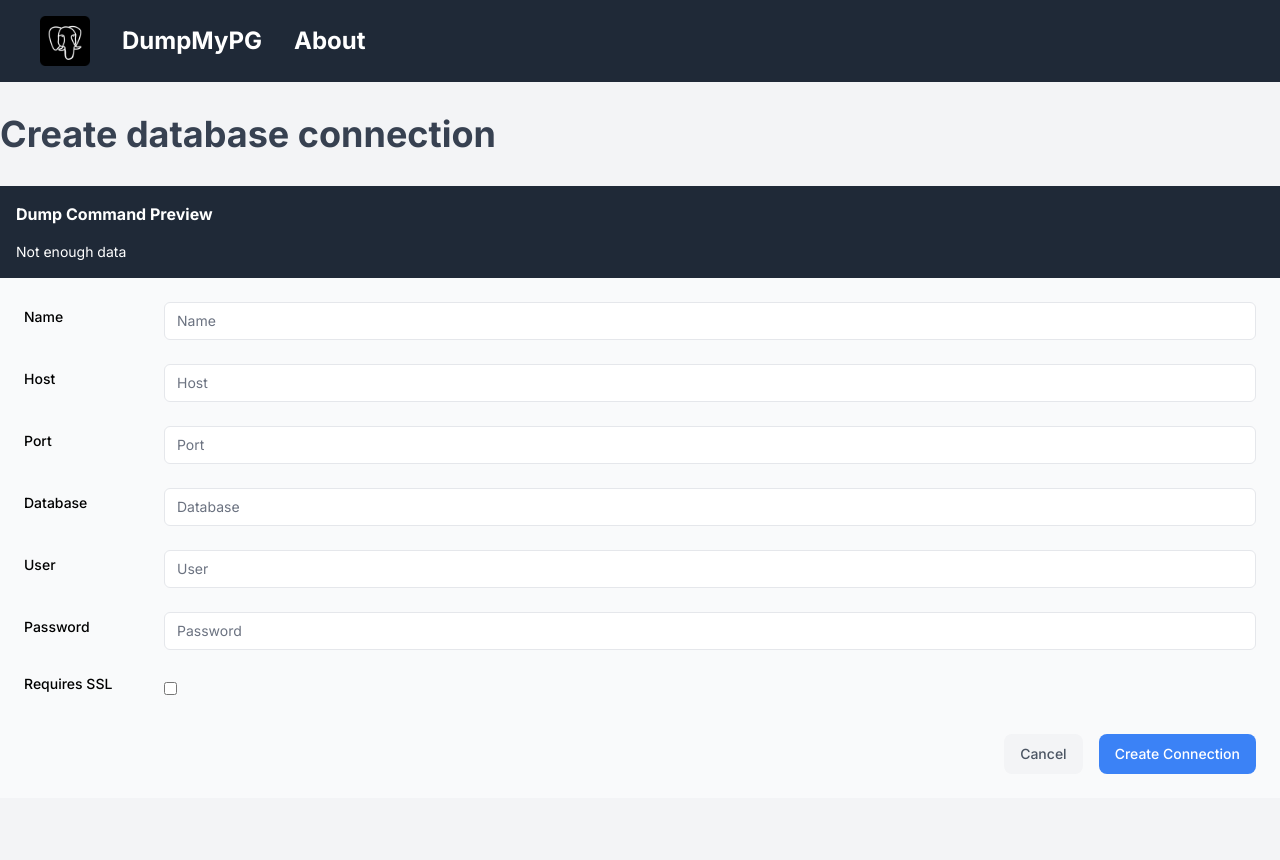
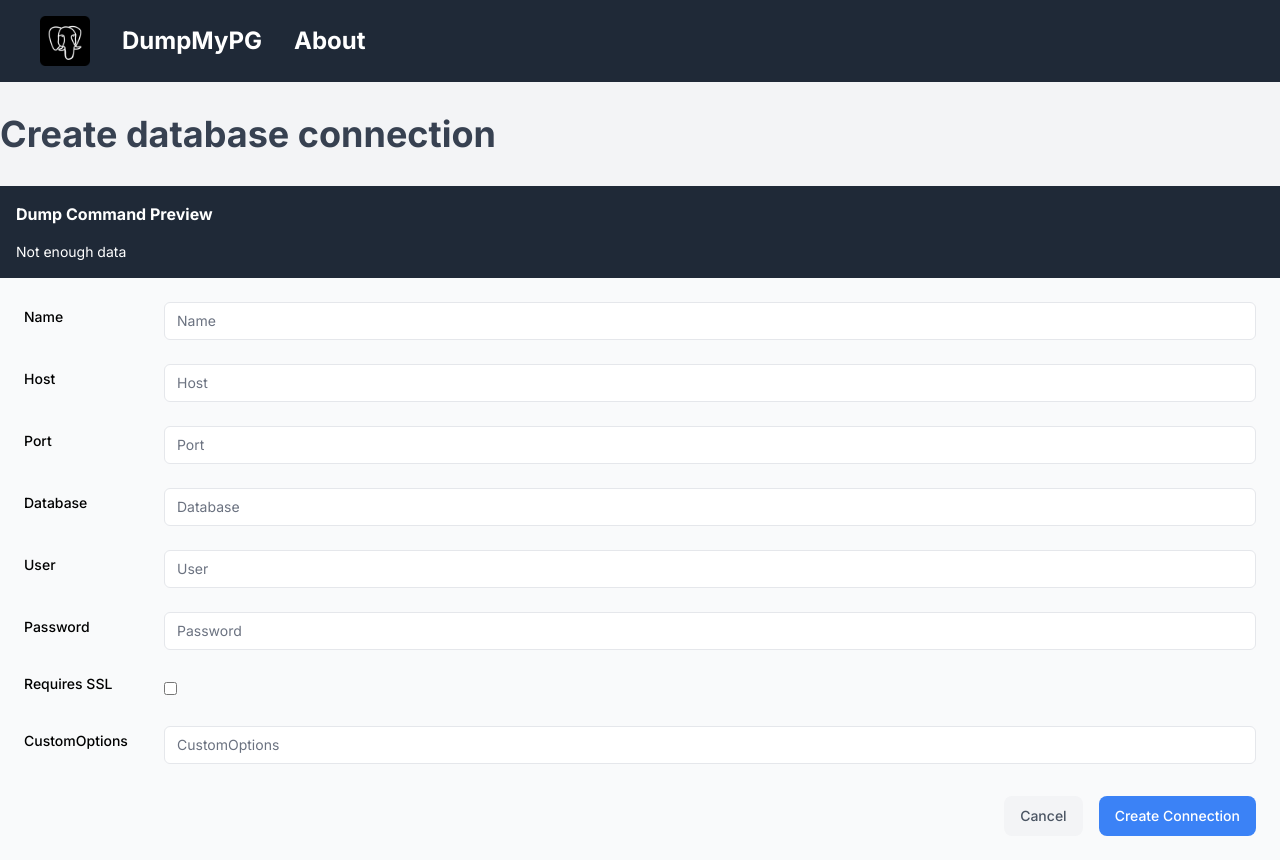
Before and after one commit to gmotta23/dumpmypg, a Next.js app: page /connections/create in a window 1280 px wide. Before the commit the page ends 800 px from the top, so only its background shows below. Built offline with nearby package versions, Linux system fonts and the light colour scheme.

Commit message:
feat: Added customOption

```diff
--- a/src/app/ui/connections/create-connection-form.tsx
+++ b/src/app/ui/connections/create-connection-form.tsx
@@ -46,9 +46,9 @@ export default function Form() {
   const notify = () => toast("Connection created successfully!");
 
   useEffect(() => {
-    const noEmptyFields = Object.values(previewConnection).every(
-      (v) => v !== ""
-    );
+    const noEmptyFields = Object.keys(previewConnection)
+      .filter((k) => k !== "customOptions" && k !== "ssl")
+      .every((k) => (previewConnection as { [key: string]: any })[k] !== "");
 
     if (noEmptyFields) {
       setPreviewScript(formatScript(previewConnection, true));
@@ -285,6 +285,38 @@ export default function Form() {
           </div>
         </div>
 
+        <div className="mb-4">
+          <div className="flex items-center">
+            <label
+              htmlFor="customOptions"
+              className="text-left mb-2 text-sm font-medium w-32"
+            >
+              CustomOptions
+            </label>
+            <input
+              id="customOptions"
+              name="customOptions"
+              type="text"
+              placeholder="CustomOptions"
+              className="cursor-pointer rounded-md border border-gray-200 py-2 ml-3 pl-3 text-sm outline-2 placeholder:text-gray-500 flex-1"
+              onChange={(e) =>
+                setPreviewConnection({
+                  ...previewConnection,
+                  customOptions: e.target.value,
+                })
+              }
+            />
+          </div>
+          <div className="pt-2">
+            {state.errors?.customOptions &&
+              state.errors.customOptions.map((error: string) => (
+                <p className="mt-2 text-sm text-red-500" key={error}>
+                  {error}
+                </p>
+              ))}
+          </div>
+        </div>
+
         <div className="mt-6 flex justify-end gap-4">
           <Link
             href="/connections"
--- a/src/lib/actions.ts
+++ b/src/lib/actions.ts
@@ -17,6 +17,7 @@ const ConnectionSchema = z.object({
   user: z.string().trim().min(1, { message: "User cannot be empty" }),
   password: z.string().trim().min(1, { message: "Password cannot be empty" }),
   ssl: z.boolean(),
+  customOptions: z.string().trim(),
 });
 
 export async function createConnection(
@@ -31,6 +32,7 @@ export async function createConnection(
     user: formData.get("user"),
     password: formData.get("password"),
     ssl: formData.get("ssl") === "on",
+    customOptions: formData.get("customOptions"),
   });
 
   if (!validatedFields.success) {
@@ -68,12 +70,12 @@ export async function dump(connectionId: string) {
     database: connection.database,
     user: connection.user,
     password: connection.password,
+    ssl: connection.ssl,
+    customOptions: connection.customOptions,
   };
 
   try {
-    await new Dumper(credentials, connectionId, {
-      ssl: connection.ssl,
-    }).dump();
+    await new Dumper(credentials, connectionId).dump();
 
     return { success: true, message: "Dumped successfully" };
   } catch (error: unknown) {
--- a/src/lib/connection.ts
+++ b/src/lib/connection.ts
@@ -46,7 +46,7 @@ class ConnectionStorage {
     );
     const connection = JSON.parse(
       (await fsp.readFile(connectionPath)).toString()
-    );
+    ) as Partial<Connection>;
     if (options.hidePassword) {
       delete connection.password;
     }
--- a/src/lib/definitions.ts
+++ b/src/lib/definitions.ts
@@ -7,6 +7,7 @@ export type Connection = {
   user: string;
   password: string;
   ssl: boolean;
+  customOptions?: string;
 };
 
 export type Dump = {
--- a/src/lib/dumper.ts
+++ b/src/lib/dumper.ts
@@ -1,32 +1,15 @@
 import { spawn } from "node:child_process";
 import path from "path";
 import { formatScript } from "./utils";
-
-export type Options = {
-  ssl?: boolean;
-};
-
-export type Credentials = {
-  host: string;
-  port: number;
-  database: string;
-  user: string;
-  password: string;
-};
+import { Connection } from "./definitions";
 
 class Dumper {
-  credentials: Credentials;
+  credentials: Partial<Connection>;
   connectionPath: string;
-  ssl: boolean;
 
-  constructor(
-    credentials: Credentials,
-    connectionId: string,
-    options: Options
-  ) {
+  constructor(credentials: Partial<Connection>, connectionId: string) {
     this.credentials = credentials;
     this.connectionPath = this.getConnectionPath(connectionId);
-    this.ssl = options.ssl ?? false;
   }
 
   getConnectionPath(connectionId: string) {
--- a/src/lib/utils.ts
+++ b/src/lib/utils.ts
@@ -5,7 +5,7 @@ export const formatScript = (
   credentials: Partial<Connection>,
   isPreview = false
 ) => {
-  const { host, port, database, user, ssl } = credentials;
+  const { host, port, database, user, ssl, customOptions } = credentials;
   let { password } = credentials;
   let caller = isPreview ? "pg_dump" : "/usr/bin/pg_dump";
 
@@ -13,7 +13,9 @@ export const formatScript = (
     password = "{password}";
   }
 
-  let script = `${caller} --dbname=postgresql://${user}:${password}@${host}:${port}/${database}`;
+  let script = `${caller} ${
+    customOptions ?? ""
+  } --dbname=postgresql://${user}:${password}@${host}:${port}/${database}`;
 
   if (ssl) {
     script += "?sslmode=require";
```
